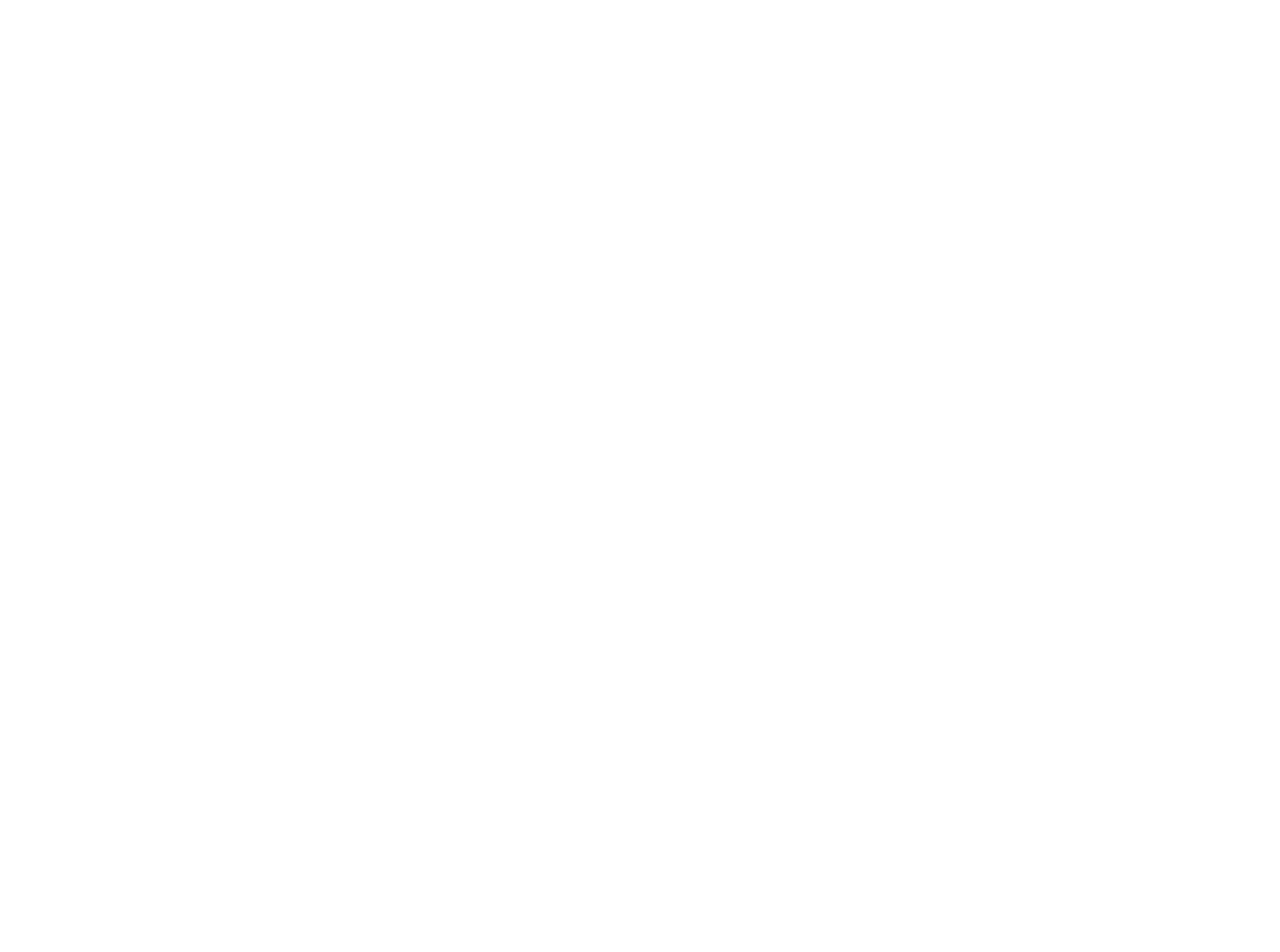
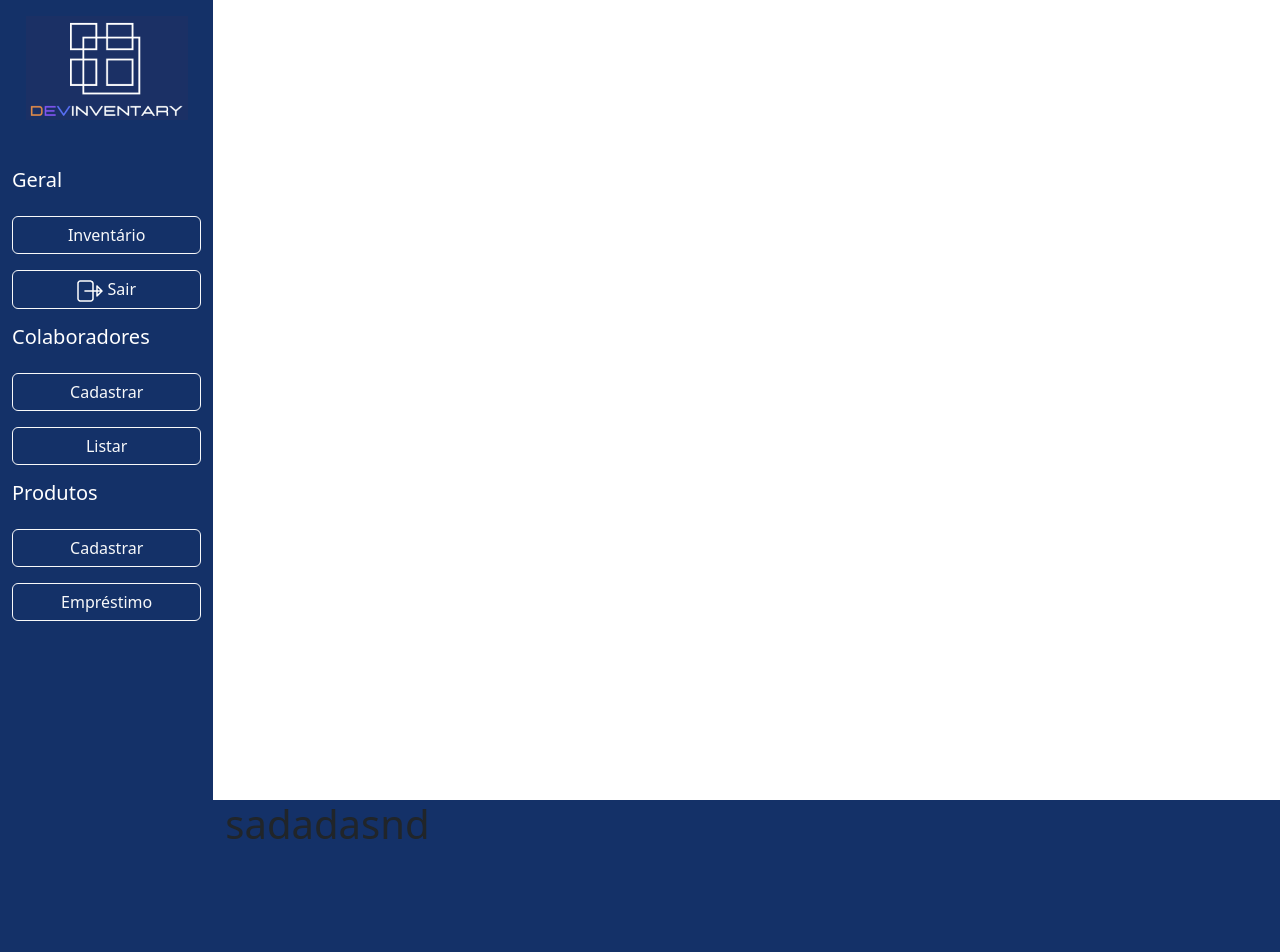
Before and after one commit to norman1606/project2-dih, a Vue app in the folder projeto-estoque/: page /inventario in a window 1280 px wide. Before the commit this address had no page. Shown: the top 952 px of the page. Before the commit the page ends 800 px from the top, so only its background shows below. Built offline with nearby package versions, Linux system fonts and the light colour scheme; what @formkit/vue would draw is missing.

Commit message:
adiciona componente side bar

```diff
--- /dev/null
+++ b/projeto-estoque/src/components/NavBar.vue
@@ -0,0 +1,31 @@
+<template>
+    <div class="container-fluid g-0">
+        <div class="row vh-100 vw-100">
+            <div class="col-2 bars">
+
+            </div>
+            <div class="col-10 bars">
+                <h1>sadadasnd</h1>
+            </div>
+
+        </div>
+
+    </div>
+
+</template>
+
+<script>
+export default {
+
+}
+</script>
+
+<style>
+
+.bars {
+    background-color: #143168;
+}
+
+
+
+</style>
--- a/projeto-estoque/src/components/SideBar.vue
+++ b/projeto-estoque/src/components/SideBar.vue
@@ -0,0 +1,47 @@
+<template>
+    <div class="container-fluid g-0">
+        <div class="row vh-100 vw-100">
+            <div class="col-2 bars">
+                <div class="mt-3 d-flex justify-content-center logo">
+                    <img src="../assets/images/InventLogo.png" alt="logo">
+                </div>
+                <div class="mt-5">
+                    <div class=" d-grid gap-3 mt-3">
+                        <h5 class="text-white">Geral</h5>
+                        <button type="button" class="btn btn-outline-light">Inventário</button>
+                        <button type="button" class="btn btn-outline-light"><img src="../assets/images/Vector.png" alt="logo">    Sair</button>
+                    </div>
+                    <div class=" d-grid gap-3 mt-3">
+                        <h5 class="text-white">Colaboradores</h5>
+                        <button type="button" class="btn btn-outline-light">Cadastrar</button>
+                        <button type="button" class="btn btn-outline-light">Listar</button>
+                    </div>
+                    <div class=" d-grid gap-3 mt-3">
+                        <h5 class="text-white">Produtos</h5>
+                        <button type="button" class="btn btn-outline-light">Cadastrar</button>
+                        <button type="button" class="btn btn-outline-light">Empréstimo</button>
+                    </div>
+                </div>
+            </div>
+
+        </div>
+
+    </div>
+
+</template>
+
+<script>
+export default {
+
+}
+</script>
+
+<style>
+
+.bars {
+    background-color: #143168;
+}
+
+
+
+</style>
--- a/projeto-estoque/src/router/index.js
+++ b/projeto-estoque/src/router/index.js
@@ -2,10 +2,12 @@
 
 import MyLogin from '../views/MyLogin.vue';
 import MyCadastro from '../views/MyCadastro.vue';
+import MyInventary from '../views/MyInventary.vue';
 
 const routes = [
     { path: '/', component: MyLogin },
-    { path: '/cadastro', component: MyCadastro}
+    { path: '/cadastro', component: MyCadastro},
+    { path: '/inventario', component: MyInventary}
 
 ];
 
--- a/projeto-estoque/src/views/MyInventary.vue
+++ b/projeto-estoque/src/views/MyInventary.vue
@@ -2,10 +2,12 @@
     <div class="main">
         <div class="sidebar">
             <SideBar/>
+            <NavBar/>
+
         </div>
         <div class="main-content">
             <div class="navbar">
-                <NavBar/>
+
             </div>
 
         </div>
@@ -15,7 +17,13 @@
 </template>
 
 <script>
+import SideBar from "../components/SideBar.vue"
+import NavBar from "../components/NavBar.vue"
 export default {
+    components: {
+        SideBar,
+        NavBar
+    }
 
 }
 </script>
```
Also changed, not shown: projeto-estoque/src/assets/images/InventLogo.png (added), projeto-estoque/src/assets/images/Vector.png (added).
